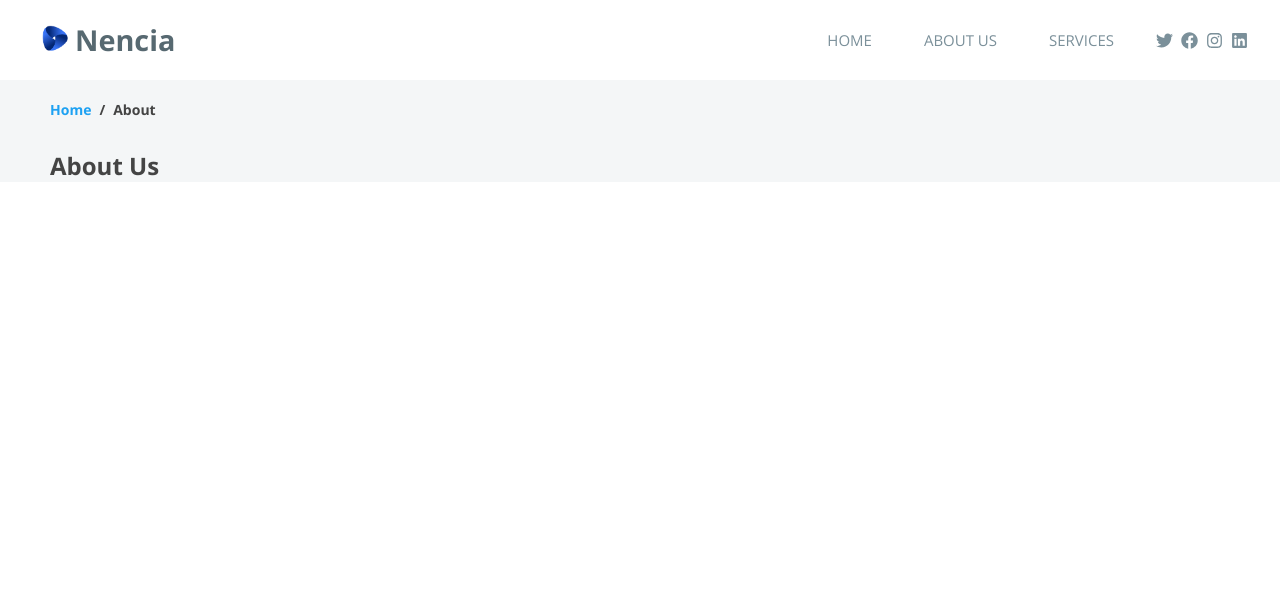
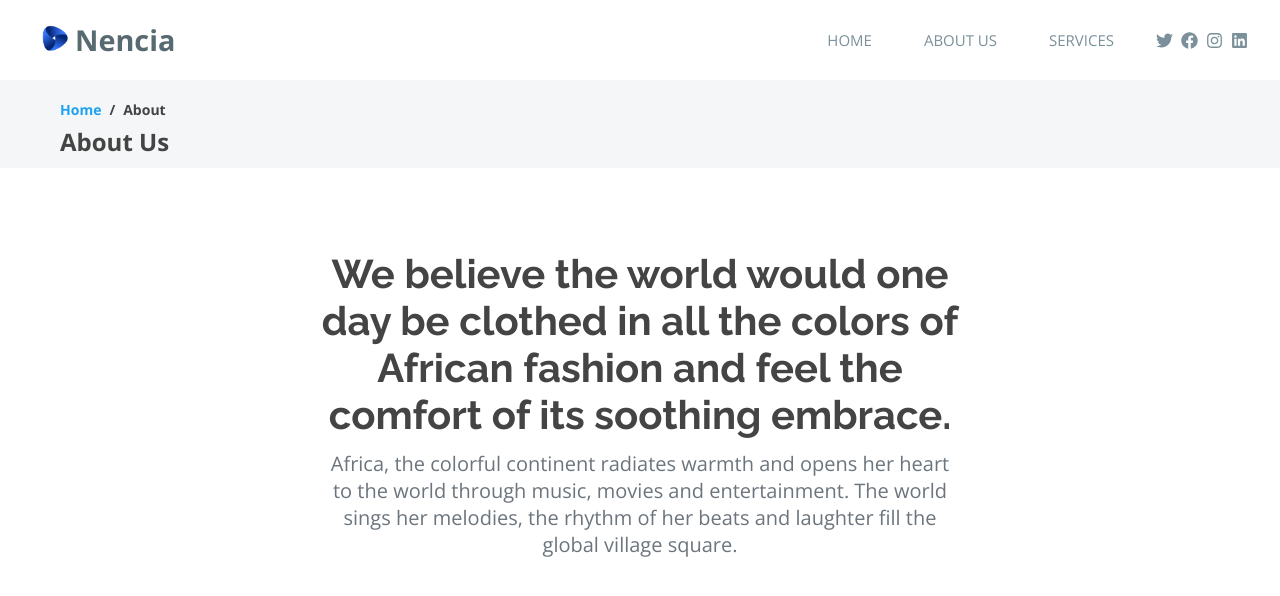
Before and after one commit to Grace229/nencia-app, a React (Create React App) app: page /about in a window 1280 px wide. Shown: the top 596 px of the page. Built offline with nearby package versions, Linux system fonts and the light colour scheme.

Commit message:
added aboutHome

```diff
--- a/package.json
+++ b/package.json
@@ -13,7 +13,9 @@
     "react-icons": "^4.7.1",
     "react-router-dom": "^6.4.4",
     "react-scripts": "5.0.1",
+    "react-tsparticles": "^2.6.0",
     "sass": "^1.56.1",
+    "tsparticles": "^2.6.0",
     "typewriter-effect": "^2.19.0",
     "web-vitals": "^2.1.4"
   },
--- a/src/components/About/About.js
+++ b/src/components/About/About.js
@@ -1,21 +1,12 @@
-import React from "react";
-import { Link } from "react-router-dom";
-import "./About.scss";
+import React from 'react'
+import AboutHome from '../AboutHome/AboutHome'
 
 const About = () => {
   return (
-    <div className="main">
-      <div className="main__aboutHeader">
-        <ol>
-          <li>
-            <Link to="/">Home</Link>
-          </li> /
-          <li>About</li>
-        </ol>
-        <h2 className="main__aboutHeader__head">About Us</h2>
-      </div>
+    <div>
+      <AboutHome />
     </div>
-  );
-};
+  )
+}
 
-export default About;
+export default About
--- a/src/components/About/About.scss
+++ /dev/null
@@ -1,29 +0,0 @@
-.main {
-  display: flex;
-  flex-direction: column;
-
-  &__aboutHeader {
-    background-color: #f4f6f7;
-    width: 100%;
-    ol {
-      display: flex;
-      gap: 0.5rem;
-      list-style: none;
-      padding: 0px 0px 30px;
-      margin-left: 50px;
-      margin-top: 20px;
-      font-size: 14px;
-      font-weight: bold;
-
-      li > a {
-        display: flex;
-        text-decoration: none;
-        color: #1da1f2;
-      }
-    }
-    &__head {
-      margin-left: 50px;
-      margin-bottom: -px;
-    }
-  }
-}
--- /dev/null
+++ b/src/components/AboutHome/AboutHome.js
@@ -0,0 +1,33 @@
+import React from "react";
+import { Link } from "react-router-dom";
+import "./AboutHome.scss";
+
+const AboutHome = () => {
+  return (
+    <div className="main">
+      <div className="main__aboutHeader">
+        <ol>
+          <li>
+            <Link to="/">Home</Link>
+          </li>{" "}
+          /<li>About</li>
+        </ol>
+        <h2 className="main__aboutHeader__head">About Us</h2>
+      </div>
+      <div className="main__believe">
+        <h1>
+          We believe the world would one day be clothed in all the colors of
+          African fashion and feel the comfort of its soothing embrace.
+        </h1>
+        <p>
+          Africa, the colorful continent radiates warmth and opens her heart to
+          the world through music, movies and entertainment. The world sings her
+          melodies, the rhythm of her beats and laughter fill the global village
+          square.
+        </p>
+      </div>
+    </div>
+  );
+};
+
+export default AboutHome;
--- /dev/null
+++ b/src/components/AboutHome/AboutHome.scss
@@ -0,0 +1,60 @@
+.main {
+    display: flex;
+    flex-direction: column;
+    height: 100vh;
+
+    &__aboutHeader {
+      background-color: #f4f6f7;
+      width: 100%;
+      padding: 10px;
+      ol {
+        display: flex;
+        gap: 0.5rem;
+        list-style: none;
+        padding: 0px 0px 30px;
+        margin-left: 50px;
+        margin-top: 10px;
+        font-size: 14px;
+        font-weight: bold;
+
+        li > a {
+          display: flex;
+          text-decoration: none;
+          color: #1da1f2;
+        }
+      }
+      &__head {
+        margin-left: 50px;
+        margin-top: -24px;
+      }
+    }
+    &__believe {
+      display: flex;
+      justify-content: center;
+      align-items: center;
+      flex-direction: column;
+      position: relative;
+
+      h1 {
+        margin: 0;
+        position: absolute;
+        top: 11rem;
+        left: 50%;
+        transform: translate(-50%, -50%);
+        text-align: center;
+        font-family: "Raleway", sans-serif;
+        font-size: 40px;
+      }
+      p {
+          position: absolute;
+          top: 21rem;
+          left: 50%;
+          transform: translate(-50%, -50%);
+          text-align: center !important;
+          --bs-text-opacity: 1;
+          color: #6c757d !important;
+          font-weight: 400;
+          font-size: 20px;
+        }
+    }
+  }
```
Also changed, not shown: 1 other file (tests, documents, lock files or other folders).
